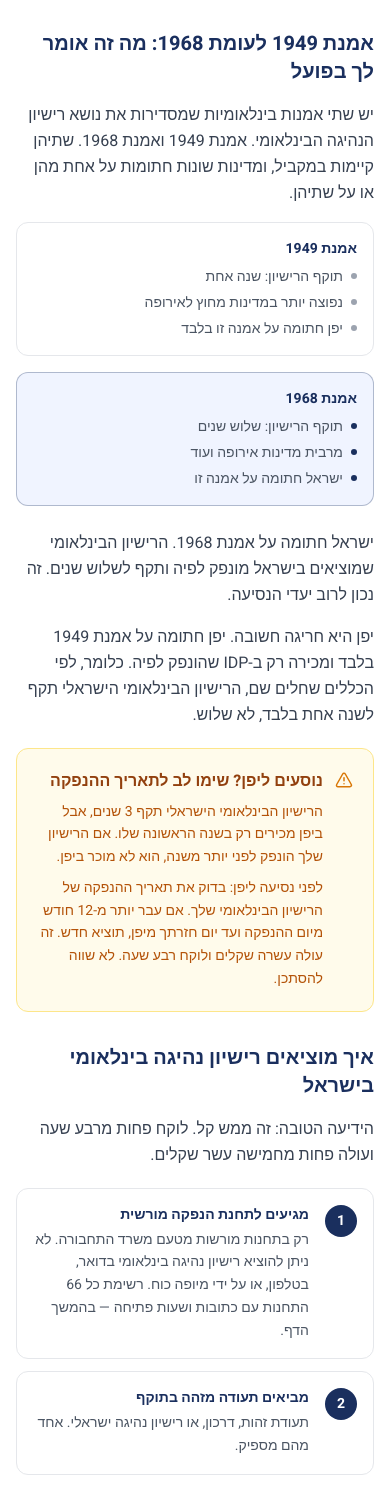
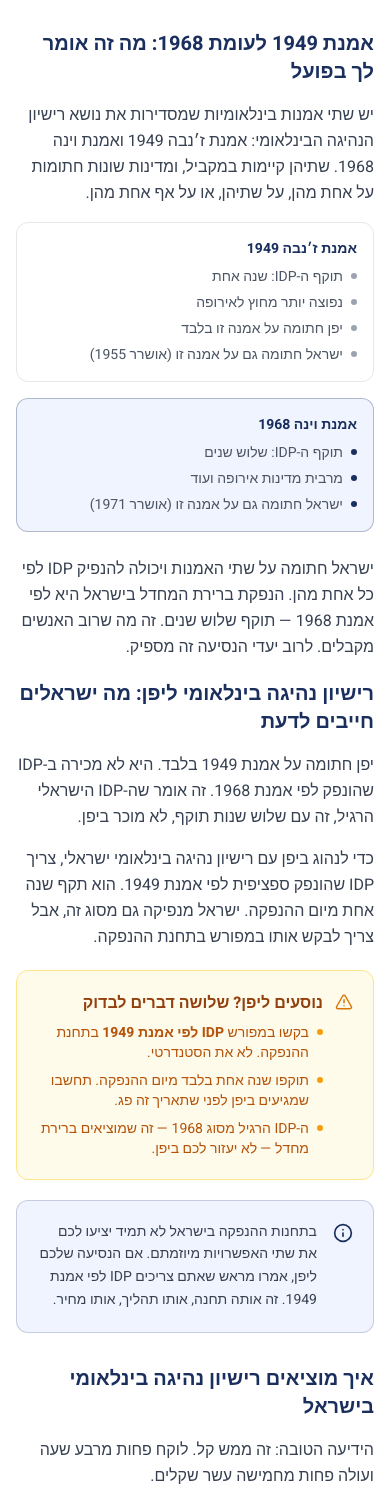
Before and after one commit to Shmulix/derekh-agav, a Next.js app: page /posts/international-driving-permit in a window 390 px wide. Shown: the part 4409-5896 px from the top of the page. Built offline with nearby package versions, Linux system fonts and the light colour scheme.

Commit message:
IDP post: fix conventions section (Israel signatory to both 1949+1968), add Japan H2 with 1949 IDP guidance

```diff
--- a/app/posts/international-driving-permit/page.tsx
+++ b/app/posts/international-driving-permit/page.tsx
@@ -15,6 +15,7 @@ const mobileTocItems = [
   { id: "when-required", label: "כשהוא כן נדרש" },
   { id: "which-countries", label: "באיזו מדינה צריך רישיון בינלאומי?" },
   { id: "conventions", label: "אמנת 1949 לעומת 1968: מה זה אומר לך בפועל" },
+  { id: "japan", label: "רישיון נהיגה בינלאומי ליפן" },
   { id: "how-to-get", label: "איך מוציאים רישיון נהיגה בינלאומי" },
   { id: "stations", label: "כל תחנות ההנפקה בישראל" },
   { id: "looks-like", label: "איך הוא נראה" },
@@ -132,6 +133,7 @@ export default function InternationalDrivingLicensePost() {
                       { href: "#when-required", label: "כשהוא כן נדרש" },
                       { href: "#which-countries", label: "באיזו מדינה צריך?" },
                       { href: "#conventions", label: "אמנת 1949 לעומת 1968" },
+                      { href: "#japan", label: "IDP ליפן" },
                       { href: "#how-to-get", label: "איך מוציאים רישיון נהיגה בינלאומי" },
                       { href: "#stations", label: "כל תחנות ההנפקה בישראל" },
                       { href: "#looks-like", label: "איך הוא נראה" },
@@ -347,48 +349,63 @@ export default function InternationalDrivingLicensePost() {
                 אמנת 1949 לעומת 1968: מה זה אומר לך בפועל
               </h2>
               <p className="text-base text-gray-700 leading-relaxed mb-4">
-                יש שתי אמנות בינלאומיות שמסדירות את נושא רישיון הנהיגה הבינלאומי. אמנת 1949 ואמנת 1968. שתיהן קיימות במקביל, ומדינות שונות חתומות על אחת מהן או על שתיהן.
+                יש שתי אמנות בינלאומיות שמסדירות את נושא רישיון הנהיגה הבינלאומי: אמנת ז׳נבה 1949 ואמנת וינה 1968. שתיהן קיימות במקביל, ומדינות שונות חתומות על אחת מהן, על שתיהן, או על אף אחת מהן.
               </p>
 
               <div className="grid grid-cols-1 sm:grid-cols-2 gap-4 mb-6">
                 <div className="border border-gray-200 rounded-xl p-4 bg-white">
-                  <p className="font-bold text-navy mb-2 text-sm">אמנת 1949</p>
+                  <p className="font-bold text-navy mb-2 text-sm">אמנת ז׳נבה 1949</p>
                   <ul className="space-y-1.5 text-sm text-gray-600">
-                    <li className="flex items-start gap-2"><span className="w-1.5 h-1.5 rounded-full bg-gray-400 flex-shrink-0 mt-1.5" />תוקף הרישיון: שנה אחת</li>
-                    <li className="flex items-start gap-2"><span className="w-1.5 h-1.5 rounded-full bg-gray-400 flex-shrink-0 mt-1.5" />נפוצה יותר במדינות מחוץ לאירופה</li>
+                    <li className="flex items-start gap-2"><span className="w-1.5 h-1.5 rounded-full bg-gray-400 flex-shrink-0 mt-1.5" />תוקף ה-IDP: שנה אחת</li>
+                    <li className="flex items-start gap-2"><span className="w-1.5 h-1.5 rounded-full bg-gray-400 flex-shrink-0 mt-1.5" />נפוצה יותר מחוץ לאירופה</li>
                     <li className="flex items-start gap-2"><span className="w-1.5 h-1.5 rounded-full bg-gray-400 flex-shrink-0 mt-1.5" />יפן חתומה על אמנה זו בלבד</li>
+                    <li className="flex items-start gap-2"><span className="w-1.5 h-1.5 rounded-full bg-gray-400 flex-shrink-0 mt-1.5" />ישראל חתומה גם על אמנה זו (אושרר 1955)</li>
                   </ul>
                 </div>
                 <div className="border border-navy/30 rounded-xl p-4 bg-[#f0f4ff]">
-                  <p className="font-bold text-navy mb-2 text-sm">אמנת 1968</p>
+                  <p className="font-bold text-navy mb-2 text-sm">אמנת וינה 1968</p>
                   <ul className="space-y-1.5 text-sm text-gray-600">
-                    <li className="flex items-start gap-2"><span className="w-1.5 h-1.5 rounded-full bg-navy flex-shrink-0 mt-1.5" />תוקף הרישיון: שלוש שנים</li>
+                    <li className="flex items-start gap-2"><span className="w-1.5 h-1.5 rounded-full bg-navy flex-shrink-0 mt-1.5" />תוקף ה-IDP: שלוש שנים</li>
                     <li className="flex items-start gap-2"><span className="w-1.5 h-1.5 rounded-full bg-navy flex-shrink-0 mt-1.5" />מרבית מדינות אירופה ועוד</li>
-                    <li className="flex items-start gap-2"><span className="w-1.5 h-1.5 rounded-full bg-navy flex-shrink-0 mt-1.5" />ישראל חתומה על אמנה זו</li>
+                    <li className="flex items-start gap-2"><span className="w-1.5 h-1.5 rounded-full bg-navy flex-shrink-0 mt-1.5" />ישראל חתומה גם על אמנה זו (אושרר 1971)</li>
                   </ul>
                 </div>
               </div>
 
+              <p className="text-base text-gray-700 leading-relaxed mb-5">
+                ישראל חתומה על שתי האמנות ויכולה להנפיק IDP לפי כל אחת מהן. הנפקת ברירת המחדל בישראל היא לפי אמנת 1968 — תוקף שלוש שנים. זה מה שרוב האנשים מקבלים. לרוב יעדי הנסיעה זה מספיק.
+              </p>
+
+              {/* Section 4d */}
+              <h2 id="japan" className="text-xl md:text-2xl font-bold text-navy mb-4 scroll-mt-24">
+                רישיון נהיגה בינלאומי ליפן: מה ישראלים חייבים לדעת
+              </h2>
               <p className="text-base text-gray-700 leading-relaxed mb-4">
-                ישראל חתומה על אמנת 1968. הרישיון הבינלאומי שמוציאים בישראל מונפק לפיה ותקף לשלוש שנים. זה נכון לרוב יעדי הנסיעה.
+                יפן חתומה על אמנת 1949 בלבד. היא לא מכירה ב-IDP שהונפק לפי אמנת 1968. זה אומר שה-IDP הישראלי הרגיל, זה עם שלוש שנות תוקף, לא מוכר ביפן.
               </p>
               <p className="text-base text-gray-700 leading-relaxed mb-5">
-                יפן היא חריגה חשובה. יפן חתומה על אמנת 1949 בלבד ומכירה רק ב-IDP שהונפק לפיה. כלומר, לפי הכללים שחלים שם, הרישיון הבינלאומי הישראלי תקף לשנה אחת בלבד, לא שלוש.
+                כדי לנהוג ביפן עם רישיון נהיגה בינלאומי ישראלי, צריך IDP שהונפק ספציפית לפי אמנת 1949. הוא תקף שנה אחת מיום ההנפקה. ישראל מנפיקה גם מסוג זה, אבל צריך לבקש אותו במפורש בתחנת ההנפקה.
               </p>
 
-              <div className="border border-amber-200 bg-amber-50 rounded-xl p-5 mb-8">
+              <div className="border border-amber-200 bg-amber-50 rounded-xl p-5 mb-5">
                 <div className="flex items-start gap-3">
                   <AlertTriangle size={18} className="text-amber-600 flex-shrink-0 mt-0.5" />
                   <div>
-                    <p className="font-bold text-amber-800 mb-2">נוסעים ליפן? שימו לב לתאריך ההנפקה</p>
-                    <p className="text-sm text-amber-700 leading-relaxed mb-2">
-                      הרישיון הבינלאומי הישראלי תקף 3 שנים, אבל ביפן מכירים רק בשנה הראשונה שלו. אם הרישיון שלך הונפק לפני יותר משנה, הוא לא מוכר ביפן.
-                    </p>
-                    <p className="text-sm text-amber-700 leading-relaxed">
-                      לפני נסיעה ליפן: בדוק את תאריך ההנפקה של הרישיון הבינלאומי שלך. אם עבר יותר מ-12 חודש מיום ההנפקה ועד יום חזרתך מיפן, תוציא חדש. זה עולה עשרה שקלים ולוקח רבע שעה. לא שווה להסתכן.
-                    </p>
+                    <p className="font-bold text-amber-800 mb-2">נוסעים ליפן? שלושה דברים לבדוק</p>
+                    <ul className="space-y-2 text-sm text-amber-700">
+                      <li className="flex items-start gap-2"><span className="w-1.5 h-1.5 rounded-full bg-amber-500 flex-shrink-0 mt-1.5" /><span>בקשו במפורש <strong>IDP לפי אמנת 1949</strong> בתחנת ההנפקה. לא את הסטנדרטי.</span></li>
+                      <li className="flex items-start gap-2"><span className="w-1.5 h-1.5 rounded-full bg-amber-500 flex-shrink-0 mt-1.5" /><span>תוקפו שנה אחת בלבד מיום ההנפקה. תחשבו שמגיעים ביפן לפני שתאריך זה פג.</span></li>
+                      <li className="flex items-start gap-2"><span className="w-1.5 h-1.5 rounded-full bg-amber-500 flex-shrink-0 mt-1.5" /><span>ה-IDP הרגיל מסוג 1968 — זה שמוציאים ברירת מחדל — לא יעזור לכם ביפן.</span></li>
+                    </ul>
                   </div>
                 </div>
+              </div>
+
+              <div className="flex items-start gap-4 border border-navy/20 bg-[#f0f4ff] rounded-xl p-5 mb-8">
+                <Info size={20} className="text-navy flex-shrink-0 mt-0.5" />
+                <p className="text-sm text-gray-700 leading-relaxed">
+                  בתחנות ההנפקה בישראל לא תמיד יציעו לכם את שתי האפשרויות מיוזמתם. אם הנסיעה שלכם ליפן, אמרו מראש שאתם צריכים IDP לפי אמנת 1949. זה אותה תחנה, אותו תהליך, אותו מחיר.
+                </p>
               </div>
 
               {/* Section 5 */}
```
